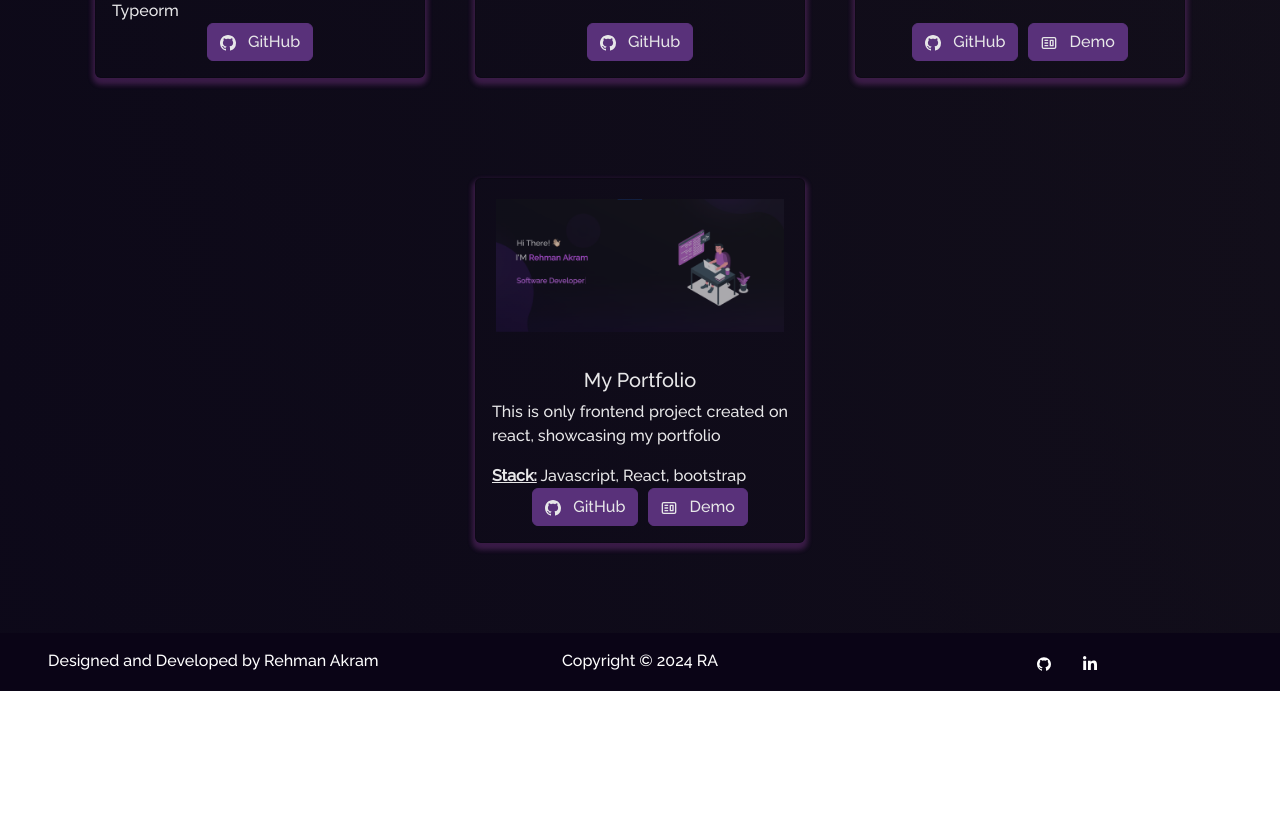
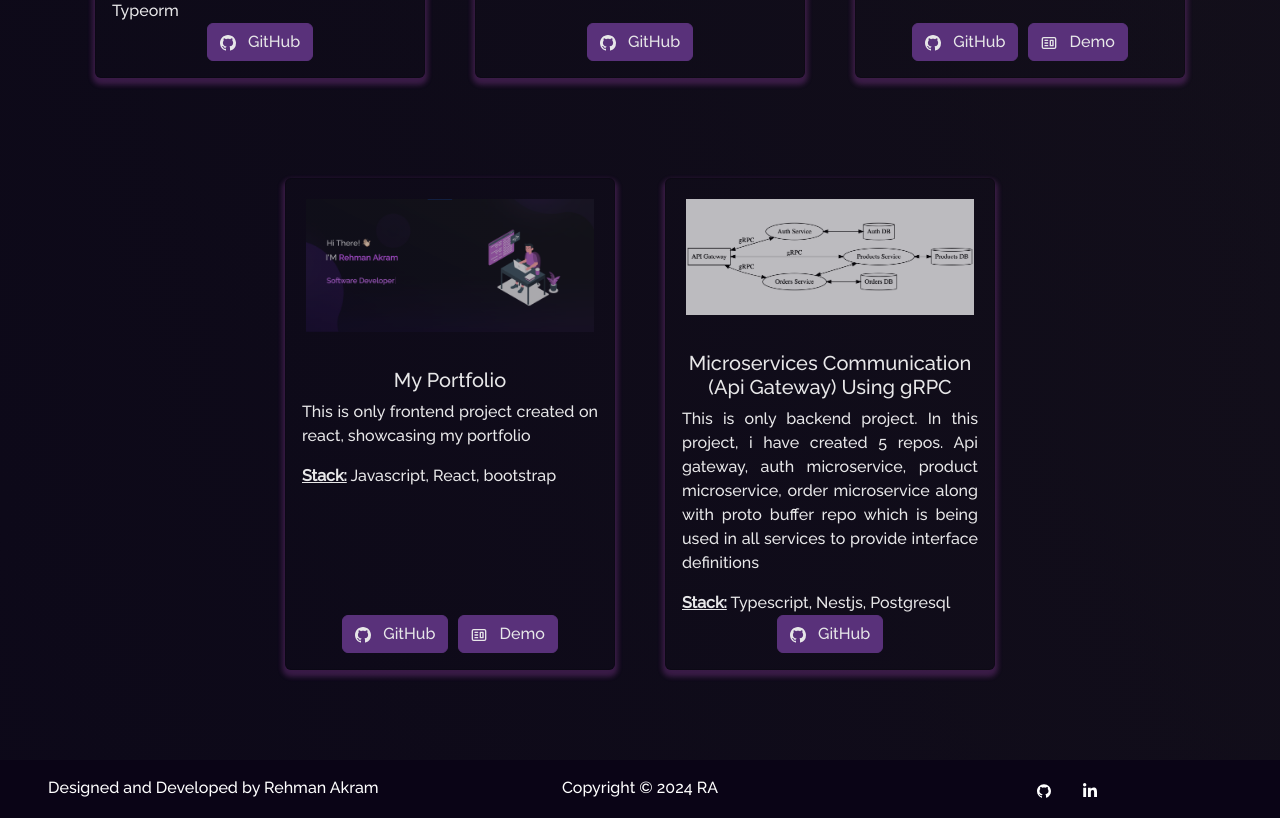
Before and after one commit to Rehman-Akram/portfolio, a React (Create React App) app: page /project in a window 1280 px wide. Shown: the part 1800-2618 px from the top of the page. Before the commit the page ends 2491 px from the top, so only its background shows below. Built offline with nearby package versions, Linux system fonts and the light colour scheme.

Commit message:
add new project and blog

```diff
--- a/src/components/Blogs/Blogs.js
+++ b/src/components/Blogs/Blogs.js
@@ -4,6 +4,7 @@ import { Container, Row, Col } from "react-bootstrap";
 import Particle from "../Particle";
 import eventLoop from "../../Assets/Blogs/Event_loop_node_js.png"
 import microservices from "../../Assets/Blogs/monolithic_microservices_architecture.jpeg"
+import grpc from "../../Assets/Blogs/microservice-architecture.png"
 import BlogCard from "../Cards/Cards";
 
 function Blogs() {
@@ -38,6 +39,16 @@ function Blogs() {
             />
           </Col>
 
+          <Col md={4} className="project-card">
+            <BlogCard
+              imgPath={grpc}
+              isBlog={true}
+              title="Microservices Communication (API-Gateway) Using gRPC"
+              description="A blog with github repos for gRPC communication between microservices."
+              ghLink="https://medium.com/@rehmanakram03/microservices-communication-api-gateway-pattern-using-grpc-a165c7425bfb"
+            />
+          </Col>
+
         </Row>
       </Container>
     </Container>
--- a/src/components/Projects/Projects.js
+++ b/src/components/Projects/Projects.js
@@ -7,6 +7,7 @@ import myChatbot from "../../Assets/Projects/personal_chatbot.jpeg";
 import multiplePdfChatbot from "../../Assets/Projects/multiple_pdf_chatbot.png";
 import portfolio from "../../Assets/Projects/portfolio.png";
 import ProjectCard from "../Cards/Cards";
+import gRPC from "../../Assets/Projects/microservice-architecture.png"
 
 
 function Projects() {
@@ -149,6 +150,17 @@ function Projects() {
             />
           </Col>
 
+          <Col md={4} className="project-card">
+            <ProjectCard
+              imgPath={gRPC}
+              isBlog={false}
+              title="Microservices Communication (Api Gateway) Using gRPC"
+              description="This is only backend project. In this project, i have created 5 repos. Api gateway, auth microservice, product microservice, order microservice along with proto buffer repo which is being used in all services to provide interface definitions"
+              tools='Typescript, Nestjs, Postgresql'
+              ghLink="https://github.com/Rehman-Akram/grpc-api-gateway"
+            />
+          </Col>
+
         </Row>
       </Container>
 
```
Also changed, not shown: src/Assets/Blogs/microservice-architecture.png (added), src/Assets/Projects/microservice-architecture.png (added).
